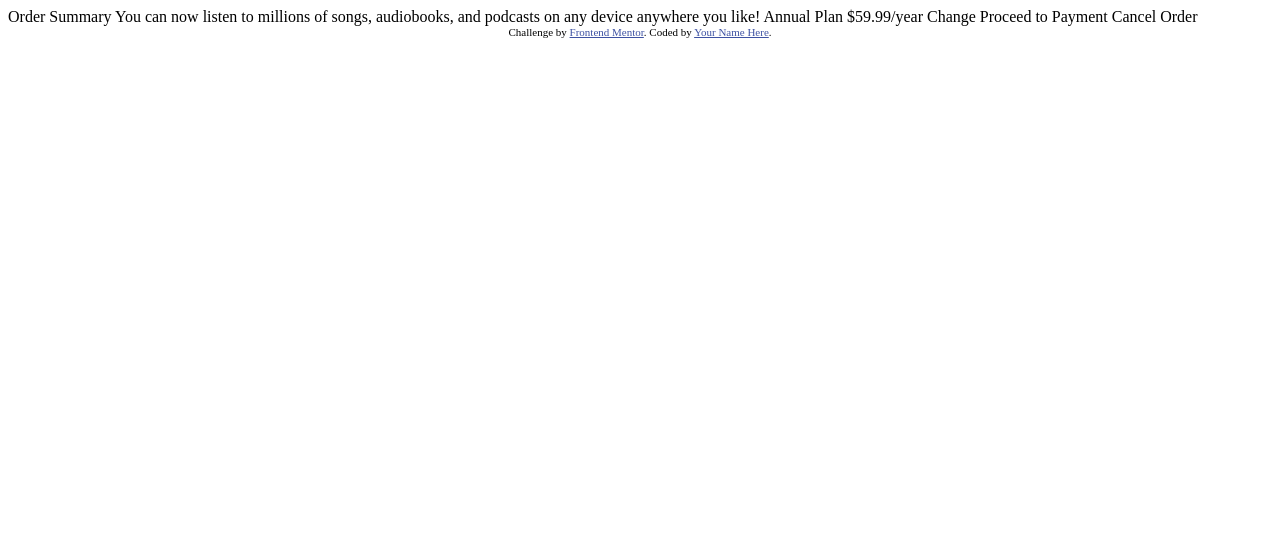
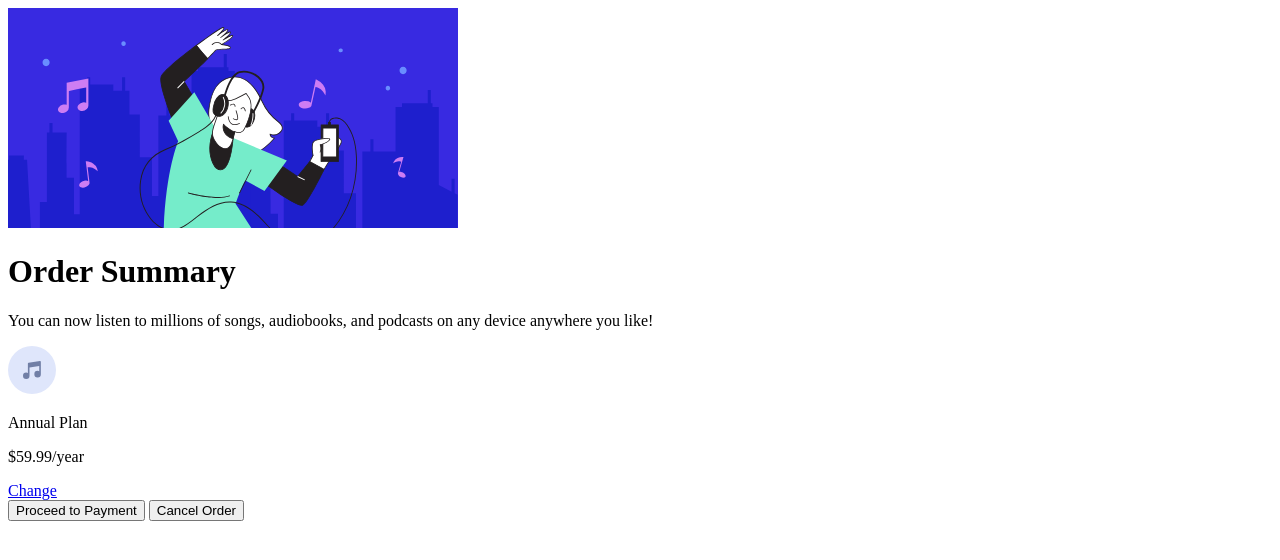
Before and after one commit to Your1405/frontendmentor-order-summary-component, a plain HTML site: page index.html in a window 1280 px wide. Drawn offline with Linux system fonts and the light colour scheme.

Commit message:
basic layout of page

```diff
--- a/index.html
+++ b/index.html
@@ -4,34 +4,48 @@
     <meta charset="UTF-8">
     <meta name="viewport" content="width=device-width, initial-scale=1.0"> <!-- displays site properly based on user's device -->
 
+    <link rel="preconnect" href="https://fonts.googleapis.com">
+    <link rel="preconnect" href="https://fonts.gstatic.com" crossorigin>
+    <link href="https://fonts.googleapis.com/css2?family=Red+Hat+Display:ital,wght@0,500;0,700;0,900;1,500;1,700;1,900&display=swap" rel="stylesheet">
+
+    <link rel="stylesheet" href="styles/styles.css">
     <link rel="icon" type="image/png" sizes="32x32" href="./images/favicon-32x32.png">
 
     <title>Frontend Mentor | Order summary card</title>
-
-  <!-- Feel free to remove these styles or customise in your own stylesheet 👍 -->
-  <style>
-    .attribution { font-size: 11px; text-align: center; }
-    .attribution a { color: hsl(228, 45%, 44%); }
-  </style>
   </head>
   <body>
+    <div class="main-hero-container">
+      <img src="images/illustration-hero.svg" alt="hero illustration">
+    <h1>Order Summary</h1>
 
-  Order Summary
+    <p>You can now listen to millions of songs, audiobooks, and podcasts on any
+      device anywhere you like!</p>
 
-  You can now listen to millions of songs, audiobooks, and podcasts on any
-  device anywhere you like!
+    <div class="order-summary-container">
+      <div class="plan-icon">
+        <img src="images/icon-music.svg" alt="music icon">
+      </div>
+      <div>
+        <p>Annual Plan</p>
+        <p>$59.99/year</p>
+      </div>
 
-  Annual Plan
-  $59.99/year
+      <a href="#">Change</a>
+    </div>
 
-  Change
+    <form>
+      <button>
+        Proceed to Payment
+      </button>
+      <button>
+        Cancel Order
+      </button>
+    </form>
 
-  Proceed to Payment
-  Cancel Order
-
-  <div class="attribution">
+    <!-- <div class="attribution">
       Challenge by <a href="https://www.frontendmentor.io?ref=challenge" target="_blank">Frontend Mentor</a>.
-    Coded by <a href="#">Your Name Here</a>.
+      Coded by <a href="#">Youri Karijopawiro</a>.
+    </div> -->
     </div>
   </body>
 </html>
```
Lines whose indentation alone changed are shown as unchanged.
